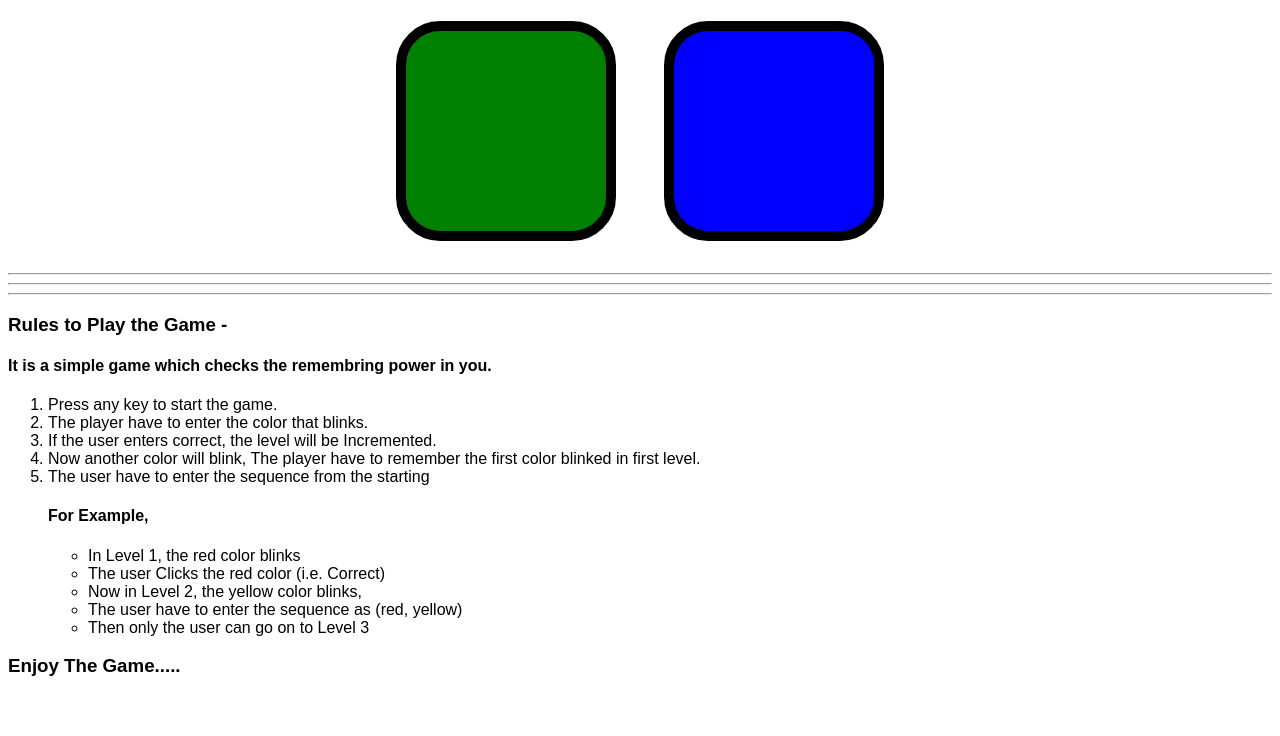
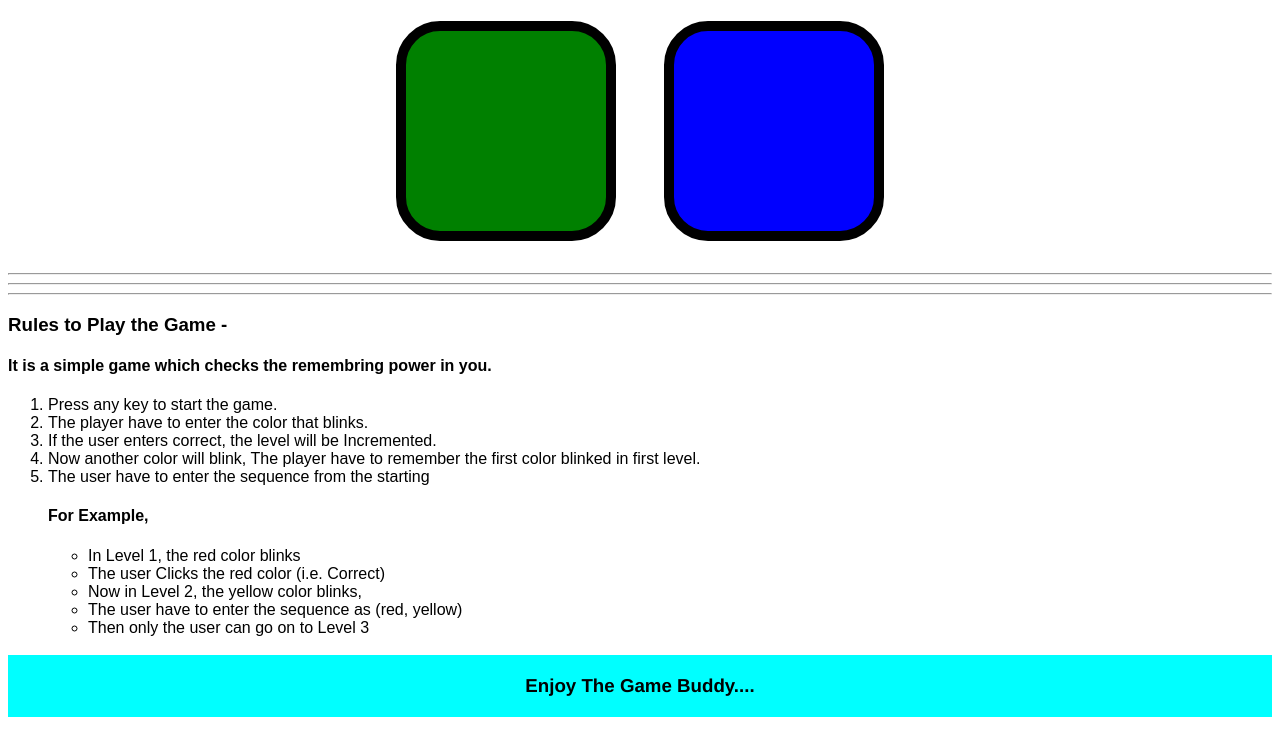
Before and after one commit to tejasarora00/Simon-Says-Game, a plain HTML site: page index.html in a window 1280 px wide. Shown: the part 375-1111 px from the top of the page. Before the commit the page ends 1071 px from the top, so only its background shows below. Drawn offline with Linux system fonts and the light colour scheme.

Commit message:
Files Changed

```diff
--- a/index.html
+++ b/index.html
@@ -46,7 +46,7 @@
 
             </ul>
         </ol>
-        <h3>Enjoy The Game.....</h3>
+        <h3 style="background-color: aqua; padding: 20px; text-align: center; font-family: 'Franklin Gothic Medium';">Enjoy The Game Buddy....</h3>
     </div>
 
     <script src="app.js"></script>
```
